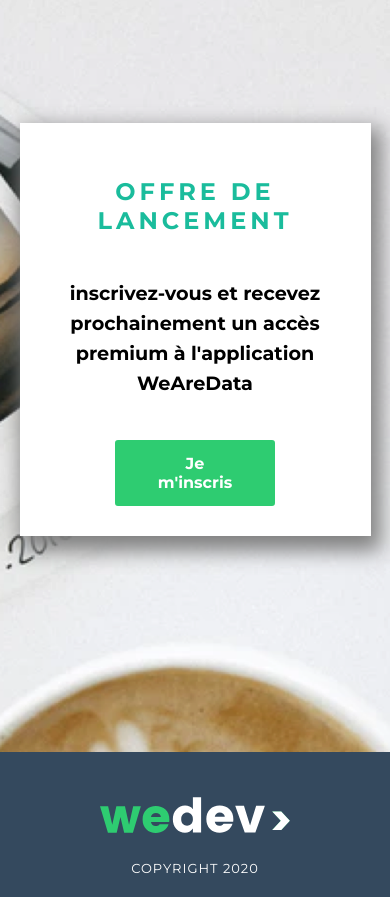
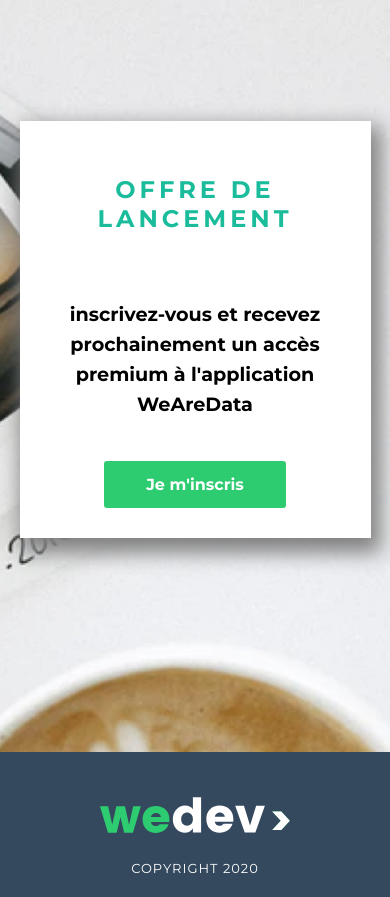
Before and after one commit to Ephalys/wedev-front, a React (Create React App) app: page / in a window 390 px wide. Shown: the part 3340-4237 px from the top of the page. Built offline with nearby package versions, Linux system fonts and the light colour scheme; what webfontloader would draw is missing.

Commit message:
fix: responsive listblock & register block

```diff
--- a/src/components/Button/button.scss
+++ b/src/components/Button/button.scss
@@ -6,11 +6,6 @@
 
     &:hover {
         transition: all .3s;
-    }
-
-    &__std-width {
-        margin: auto;
-        width: 50%;
     }
 
     &__large {
--- a/src/components/ListBlock/listblock.scss
+++ b/src/components/ListBlock/listblock.scss
@@ -10,14 +10,14 @@
         flex-direction: column;
     }
 
-    @media (max-width: $screen-max-sm) {
+    @media (max-width: $screen-max-md) {
      padding: 20px;
     }
 
     &__left {
         padding-right: 50px;
 
-        @media (max-width: $screen-max-sm) {
+        @media (max-width: $screen-max-md) {
             padding: 0;
         }
 
@@ -41,7 +41,7 @@
     &__right {
         padding-left: 50px;
 
-        @media (max-width: $screen-max-sm) {
+        @media (max-width: $screen-max-md) {
             padding: 0;
         }
     }
--- a/src/components/Register/Register.scss
+++ b/src/components/Register/Register.scss
@@ -23,10 +23,14 @@
         background-color: $white;
         box-shadow: 5px 10px 20px 5px grey;
         padding: 50px 100px;
+        display: flex;
+        flex-direction: column;
+        align-items: center;
 
         @media (max-width: $screen-max-sm) {
             width: 90%;
             padding: 30px 15px;
         }
+
     }
 }
--- a/src/components/Register/index.js
+++ b/src/components/Register/index.js
@@ -17,7 +17,7 @@ class Register extends Component {
             l'application WeAreData
           </p>
           <Button
-            classes="btn btn__green btn__bwr btn__large upr fwb btn__std-width"
+            classes="btn btn__green btn__bwr btn__large upr fwb"
             text="Je m'inscris"
             href="/register"
           />
```
